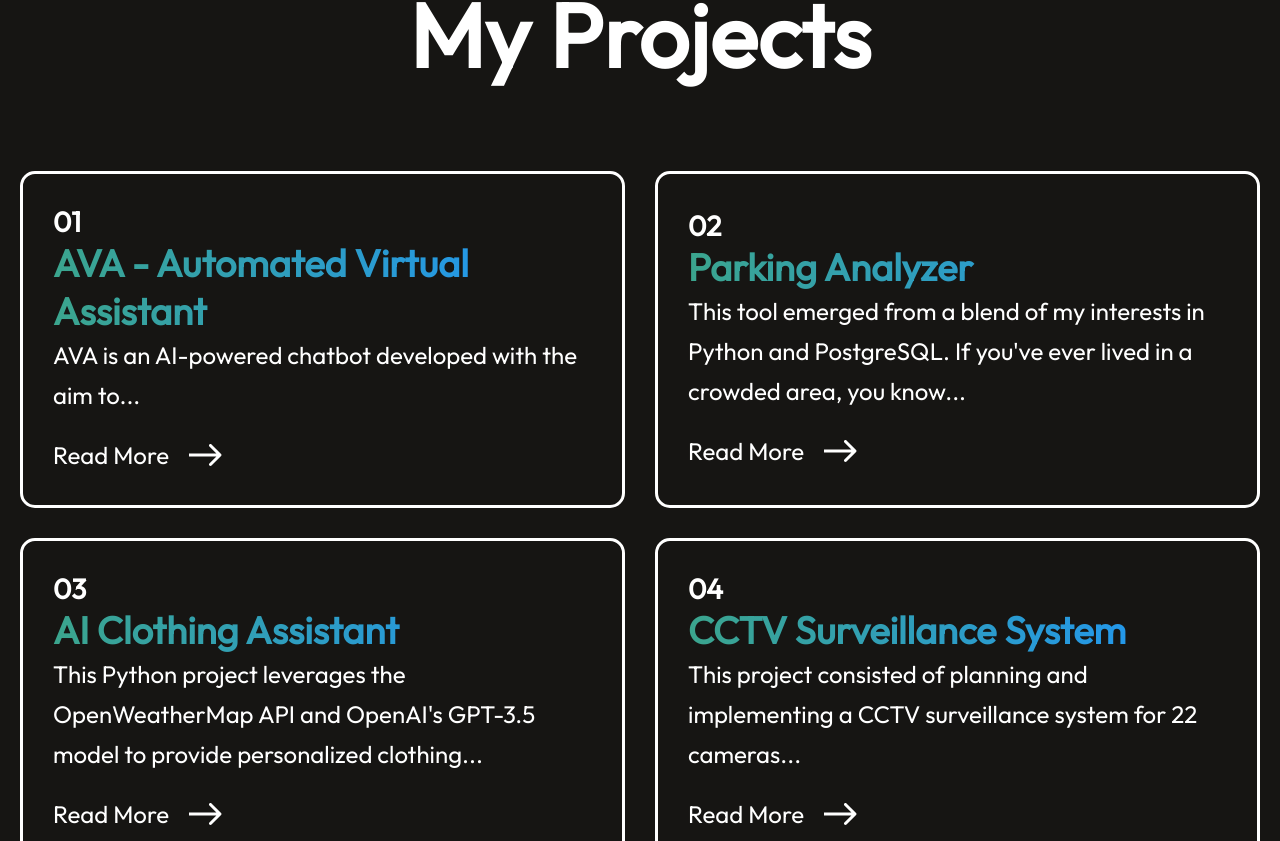
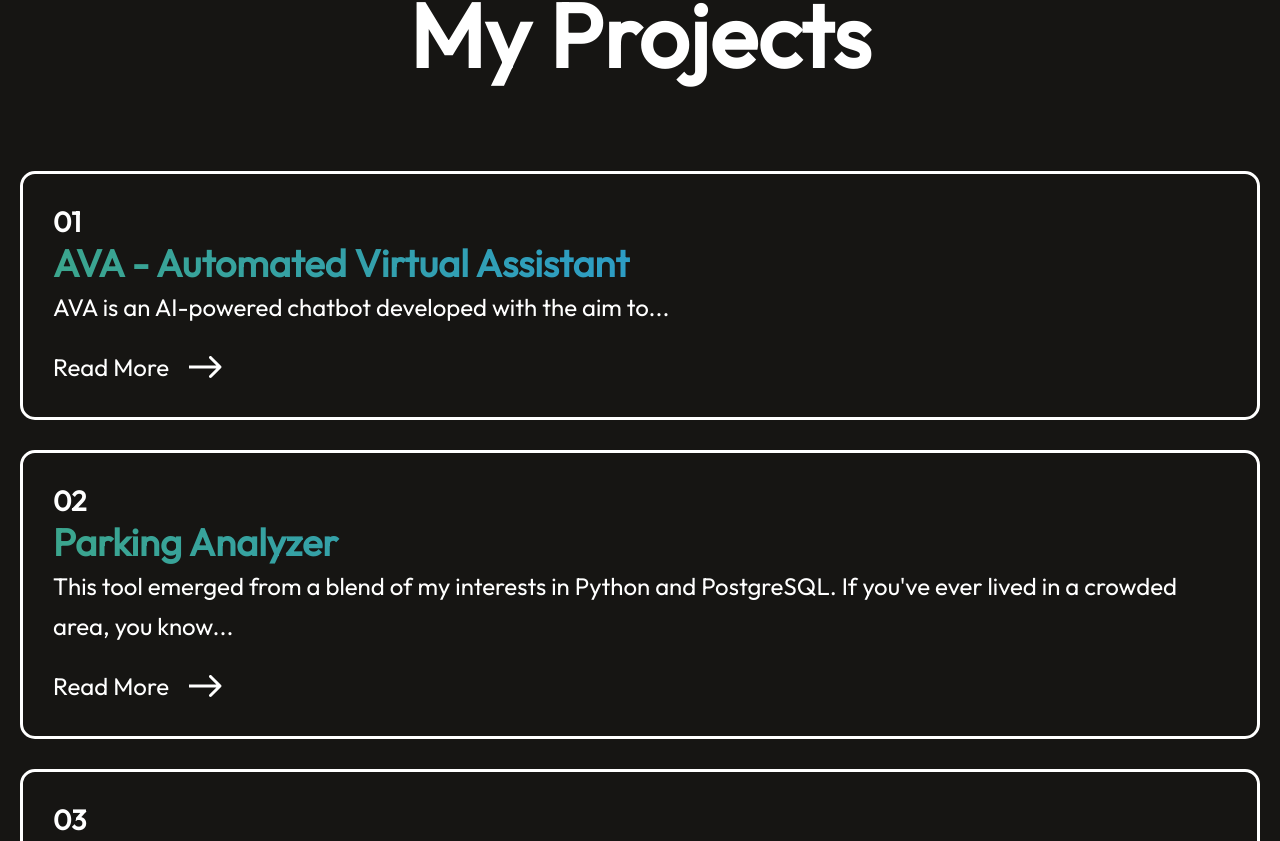
Before and after one commit to mihnearad/personal-portfolio-react, a React (Vite) app: page / in a window 1280 px wide. Shown: the part 1659-2500 px from the top of the page. Built offline with nearby package versions, Linux system fonts and the light colour scheme.

Commit message:
Container width

```diff
--- a/src/Components/Projects/Projects.css
+++ b/src/Components/Projects/Projects.css
@@ -52,7 +52,7 @@
 }
 .projects-container {
   display: grid;
-  grid-template-columns: repeat(auto-fit, minmax(400px, 1fr));
+  grid-template-columns: 1fr 1fr;
   gap: 20px;
   margin-bottom: 80px;
 }
@@ -141,7 +141,7 @@
 
 @media (min-width: 768px) and (max-width: 1400px) {
   .projects-container {
-    grid-template-columns: 1fr 1fr;
+    grid-template-columns: 1fr;
     gap: 30px;
   }
   .projects {
```
